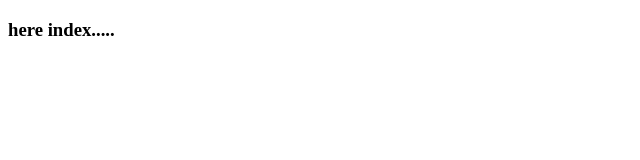
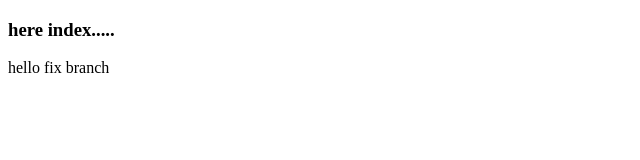
Before and after one commit to rjrajnish/edureka, a plain HTML site: page index.html in a window 1280 px wide. Shown: the whole page, without its empty margins (0-640 px from the left). Drawn offline with Linux system fonts and the light colour scheme.

Commit message:
fixed index file

```diff
--- a/index.html
+++ b/index.html
@@ -5,6 +5,7 @@
 <body>
     <div>
         <h3>here index.....</h3>
+        <p>hello fix branch</p>
     </div>
 </body>
 
```
